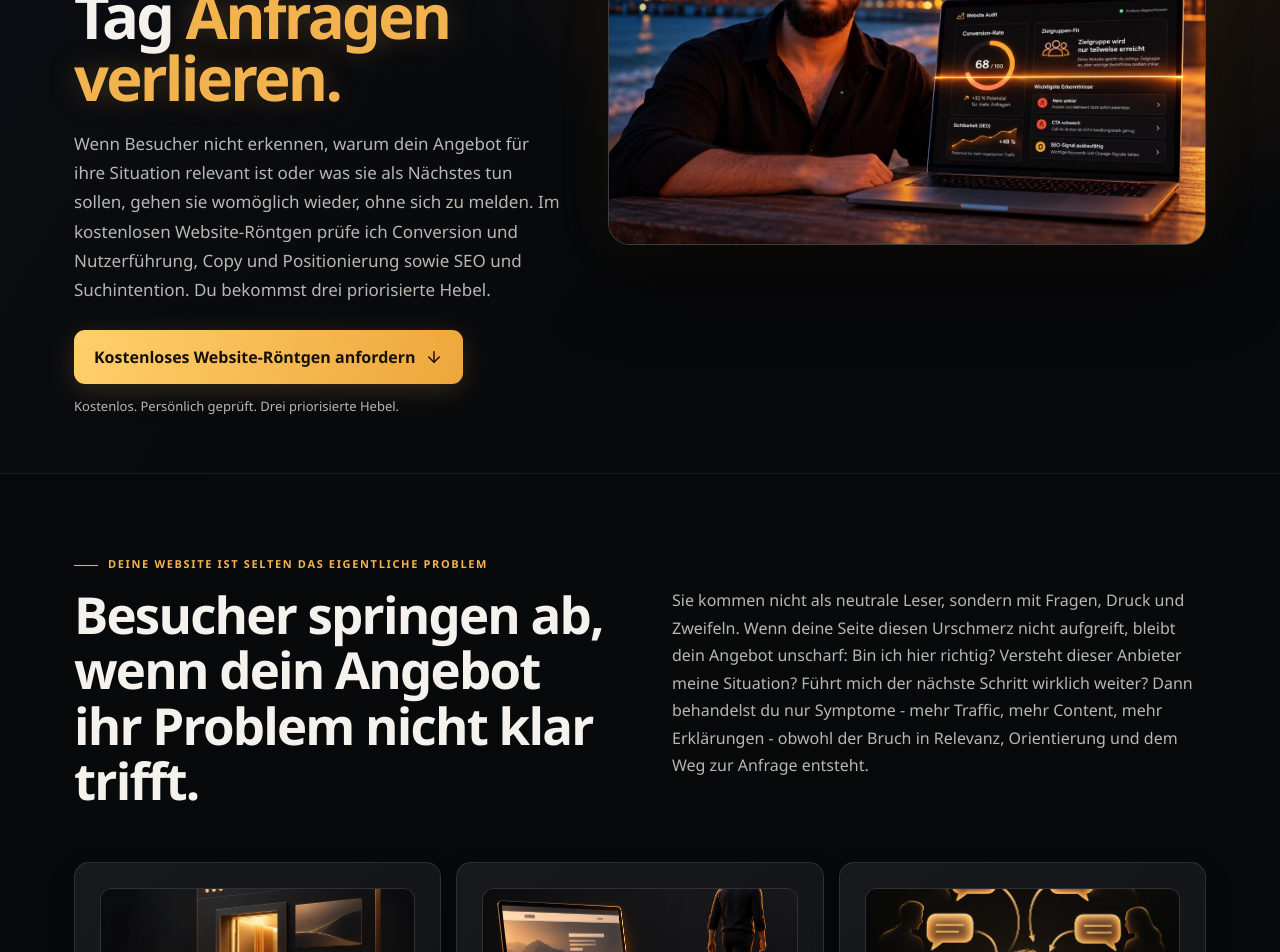
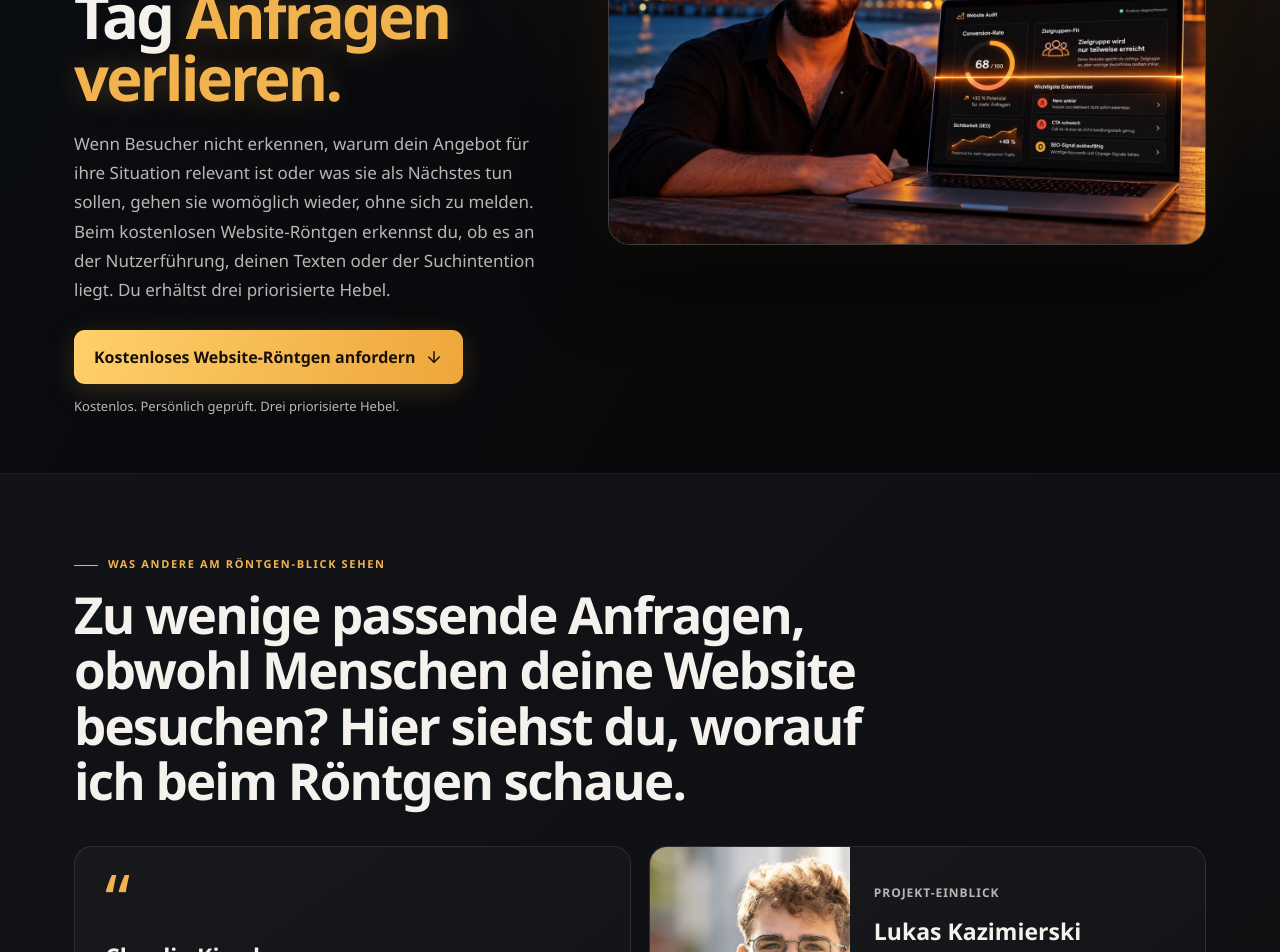
Before and after one commit to thomasech7-dot/webseite-roentgen, a React (Vite) app: page / in a window 1280 px wide. Shown: the part 420-1372 px from the top of the page. Built offline with nearby package versions, Linux system fonts and the light colour scheme.

Commit message:
Refocus copy and move proof below hero

```diff
--- a/src/main.tsx
+++ b/src/main.tsx
@@ -30,7 +30,7 @@ const diagnostics = [
 
 const steps = [
   ['01', 'Du schickst mir deine Website.', 'URL, E-Mail und ein paar kurze Informationen reichen, damit ich weiß, worauf ich achten muss.', stepSubmit, 'Abstrakte Website-Karte mit Link-Symbol und Sende-Pfeil'],
-  ['02', 'Ich schaue dort hin, wo Anfragen verloren gehen können.', 'Hero, Positionierung, Copy, Nutzerführung, Conversion und Suchintention.', stepAnalysis, 'Lupe scannt eine abstrakte Website-Struktur'],
+  ['02', 'Du erfährst, wo Anfragen verloren gehen können.', 'Dabei geht es um deine Hero, Positionierung, Texte, Nutzerführung, Conversion und Suchintention.', stepAnalysis, 'Lupe scannt eine abstrakte Website-Struktur'],
   ['03', 'Du bekommst deine drei wichtigsten Hebel.', 'Priorisiert und verständlich. Damit du weißt, was zuerst geändert werden sollte und welcher Hebel danach folgt.', stepPriorities, 'Drei priorisierte Empfehlungskarten mit Wegweiser'],
 ];
 
@@ -119,13 +119,20 @@ function Home() {
             <div>
               <p className="eye">Zu wenige passende Anfragen?</p>
               <h1>Deine Website kann gut aussehen und trotzdem jeden Tag <em>Anfragen verlieren.</em></h1>
-              <p className="lead">Wenn Besucher nicht erkennen, warum dein Angebot für ihre Situation relevant ist oder was sie als Nächstes tun sollen, gehen sie womöglich wieder, ohne sich zu melden. Im kostenlosen Website-Röntgen prüfe ich Conversion und Nutzerführung, Copy und Positionierung sowie SEO und Suchintention. Du bekommst drei priorisierte Hebel.</p>
+              <p className="lead">Wenn Besucher nicht erkennen, warum dein Angebot für ihre Situation relevant ist oder was sie als Nächstes tun sollen, gehen sie womöglich wieder, ohne sich zu melden. Beim kostenlosen Website-Röntgen erkennst du, ob es an der Nutzerführung, deinen Texten oder der Suchintention liegt. Du erhältst drei priorisierte Hebel.</p>
               <a className="btn" href="#analyse">Kostenloses Website-Röntgen anfordern <ArrowDown /></a>
               <small>Kostenlos. Persönlich geprüft. Drei priorisierte Hebel.</small>
             </div>
             <HeroVisual />
           </div>
         </section>
+
+<Section id="kundenstimmen" alt eye="Was andere am Röntgen-Blick sehen" title="Zu wenige passende Anfragen, obwohl Menschen deine Website besuchen? Hier siehst du, worauf ich beim Röntgen schaue.">
+          <div className="proofGrid">
+            <article className="quoteCard"><span className="quoteMark">“</span><h3>Claudia Kirsch</h3><p className="role">Unternehmensberatung</p><blockquote><p>„Ich bin wirklich beeindruckt, wie individuell Sie sich in meine unternehmerischen Ziele und mein Geschäftsmodell hineingedacht haben.</p><p>Ihre Anregungen zur Optimierung meiner Webseite sind konkret und nachvollziehbar. Sie haben mich überzeugt, wie wichtig die Berücksichtigung der Userperspektive und eine klare SEO-Struktur für die Sichtbarkeit und mehr Anfragen über die Homepage sind. Vielen Dank!“</p></blockquote></article>
+            <article className="projectCard"><img src={lukasPhoto} alt="Lukas Kazimierski" /><div className="projectBody"><p className="projectEyebrow">Projekt-Einblick</p><h3>Lukas Kazimierski</h3><p className="role">Personal Trainer</p><p>Gute Leistung allein bringt noch keine Anfrage, wenn der Besucher nicht schnell versteht, warum sie gerade für ihn relevant ist. Im Mittelpunkt stand die Positionierung und die Frage, wie seine Leistung klarer kommuniziert wird.</p><a href="https://www.lukas-kazimierski.de" target="_blank" rel="noreferrer">Projekt ansehen <ExternalLink /></a></div></article>
+          </div>
+        </Section>
 
         <Section id="problem" className="problemSection" eye="Deine Website ist selten das eigentliche Problem" title="Besucher springen ab, wenn dein Angebot ihr Problem nicht klar trifft." intro="Sie kommen nicht als neutrale Leser, sondern mit Fragen, Druck und Zweifeln. Wenn deine Seite diesen Urschmerz nicht aufgreift, bleibt dein Angebot unscharf: Bin ich hier richtig? Versteht dieser Anbieter meine Situation? Führt mich der nächste Schritt wirklich weiter? Dann behandelst du nur Symptome - mehr Traffic, mehr Content, mehr Erklärungen - obwohl der Bruch in Relevanz, Orientierung und dem Weg zur Anfrage entsteht.">
           <div className="grid3">
@@ -135,7 +142,7 @@ function Home() {
           </div>
         </Section>
 
-        <Section alt eye="Wo verliert deine Website potenzielle Kunden?" title="Ich zeige dir die Stellen, an denen deine Website gerade Potenzial liegen lässt." intro="Ich schaue darauf, was ein potenzieller Kunde versteht, was ihn zweifeln lässt und ob der nächste Schritt für ihn logisch wirkt.">
+        <Section alt eye="Wo verliert deine Website potenzielle Kunden?" title="Du erkennst, wo Besucher abspringen – und was ihnen zur Anfrage fehlt." intro="Du siehst, was potenzielle Kunden auf deiner Website verstehen, wo Zweifel entstehen und ob der nächste Schritt für sie logisch ist.">
           <div className="grid3 diag">{diagnostics.map((x) => <article className="card" key={x[0]}><img className="diagImage" src={x[3]} alt={x[4]} /><b>{x[0]}</b><h3>{x[1]}</h3><p>{x[2]}</p></article>)}</div>
         </Section>
 
@@ -143,15 +150,8 @@ function Home() {
           <div className="grid3 steps">{steps.map((x) => <article key={x[0]}><img className="stepImage" src={x[3]} alt={x[4]} /><b>{x[0]}</b><h3>{x[1]}</h3><p>{x[2]}</p></article>)}</div>
         </Section>
 
-        <Section id="kundenstimmen" alt eye="Was andere am Röntgen-Blick sehen" title="Zu wenige passende Anfragen, obwohl Menschen deine Website besuchen? Hier siehst du, worauf ich beim Röntgen schaue.">
-          <div className="proofGrid">
-            <article className="quoteCard"><span className="quoteMark">“</span><h3>Claudia Kirsch</h3><p className="role">Unternehmensberatung</p><blockquote><p>„Ich bin wirklich beeindruckt, wie individuell Sie sich in meine unternehmerischen Ziele und mein Geschäftsmodell hineingedacht haben.</p><p>Ihre Anregungen zur Optimierung meiner Webseite sind konkret und nachvollziehbar. Sie haben mich überzeugt, wie wichtig die Berücksichtigung der Userperspektive und eine klare SEO-Struktur für die Sichtbarkeit und mehr Anfragen über die Homepage sind. Vielen Dank!“</p></blockquote></article>
-            <article className="projectCard"><img src={lukasPhoto} alt="Lukas Kazimierski" /><div className="projectBody"><p className="projectEyebrow">Projekt-Einblick</p><h3>Lukas Kazimierski</h3><p className="role">Personal Trainer</p><p>Gute Leistung allein bringt noch keine Anfrage, wenn der Besucher nicht schnell versteht, warum sie gerade für ihn relevant ist. Im Mittelpunkt stand die Positionierung und die Frage, wie seine Leistung klarer kommuniziert wird.</p><a href="https://www.lukas-kazimierski.de" target="_blank" rel="noreferrer">Projekt ansehen <ExternalLink /></a></div></article>
-          </div>
-        </Section>
-
-        <Section id="ueber-mich" eye="Wer deine Website röntgt" title="Thomas Olesch" intro="Conversion Copywriter">
-          <div className="profileCard"><img src={thomasProfile} alt="Thomas Olesch" className="profileImg" /><div className="profileBody"><p>Du bekommst zu wenige passende Anfragen, obwohl Menschen deine Website besuchen. Im Gespräch erklärst du dein Angebot oft noch einmal von vorn, weil auf der Seite nicht klar wird, warum es zum Problem deines Gegenübers passt.</p><p>Ich prüfe, wo dieser Bruch entsteht: bei deiner Positionierung, in deinen Texten oder zwischen der Google-Suche und dem ersten Eindruck auf deiner Website. Als Conversion Copywriter helfe ich dir, dein Angebot so zu erklären, dass Interessenten erkennen, ob es zu ihrer Situation passt.</p><div className="credentials" aria-label="Ausbildung und Copywriting-Community"><a className="credential" href="https://www.freedom-writer.de/" target="_blank" rel="noreferrer"><img className="credentialLogo" src={freedomWriterLogo} alt="Freedom Writer Academy Logo" /><span><strong>Freedom Writer Academy</strong><small>Ausgebildet bei Philipp Follmer</small></span><ExternalLink /></a><a className="credential" href="https://www.the-copy-club.com/" target="_blank" rel="noreferrer"><img className="credentialLogo" src={copyClubLogo} alt="The Copy Club Logo" /><span><strong>The Copy Club</strong><small>Aktives Community-Mitglied · Markus Bocionek</small></span><ExternalLink /></a></div></div></div>
+                <Section id="ueber-mich" eye="Wer deine Website röntgt" title="Thomas Olesch" intro="Conversion Copywriter">
+          <div className="profileCard"><img src={thomasProfile} alt="Thomas Olesch" className="profileImg" /><div className="profileBody"><p>Du bekommst zu wenige passende Anfragen, obwohl Menschen deine Website besuchen. Im Gespräch erklärst du dein Angebot oft noch einmal von vorn, weil auf der Seite nicht klar wird, warum es zum Problem deines Gegenübers passt.</p><p>Wenn du zu wenige passende Anfragen bekommst, obwohl Menschen deine Website besuchen, bleibt eine entscheidende Frage: Erkennen sie schnell genug, warum dein Angebot zu ihrer Situation passt?</p><p>Beim Website-Röntgen bekommst du eine persönliche Prüfung deiner Positionierung, deiner Texte und des Wegs von der Google-Suche auf deine Website. Danach kennst du die drei Hebel, bei denen du zuerst ansetzen solltest.</p><div className="credentials" aria-label="Ausbildung und Copywriting-Community"><a className="credential" href="https://www.freedom-writer.de/" target="_blank" rel="noreferrer"><img className="credentialLogo" src={freedomWriterLogo} alt="Freedom Writer Academy Logo" /><span><strong>Freedom Writer Academy</strong><small>Ausgebildet bei Philipp Follmer</small></span><ExternalLink /></a><a className="credential" href="https://www.the-copy-club.com/" target="_blank" rel="noreferrer"><img className="credentialLogo" src={copyClubLogo} alt="The Copy Club Logo" /><span><strong>The Copy Club</strong><small>Aktives Community-Mitglied · Markus Bruzionek</small></span><ExternalLink /></a></div></div></div>
         </Section>
 
         <section><div className="wrap"><p className="eye">Und danach?</p><h2>Du bekommst zuerst Klarheit. Was du daraus machst, entscheidest du.</h2><p className="intro">Der Website-Röntgen ist kostenlos. Ich zeige dir deine drei wichtigsten Hebel und sage dir auch, was du selbst verändern kannst. Wenn wir dabei feststellen, dass du Unterstützung brauchst, können wir danach gemeinsam an der Umsetzung arbeiten – zum Beispiel an deiner Positionierung, deinen Website- oder Landingpage-Texten, SEO, E-Mail-Marketing oder der gesamten Conversion-Strecke. Erst kommt der Befund. Dann entscheiden wir, was überhaupt sinnvoll ist.</p></div></section>
```
